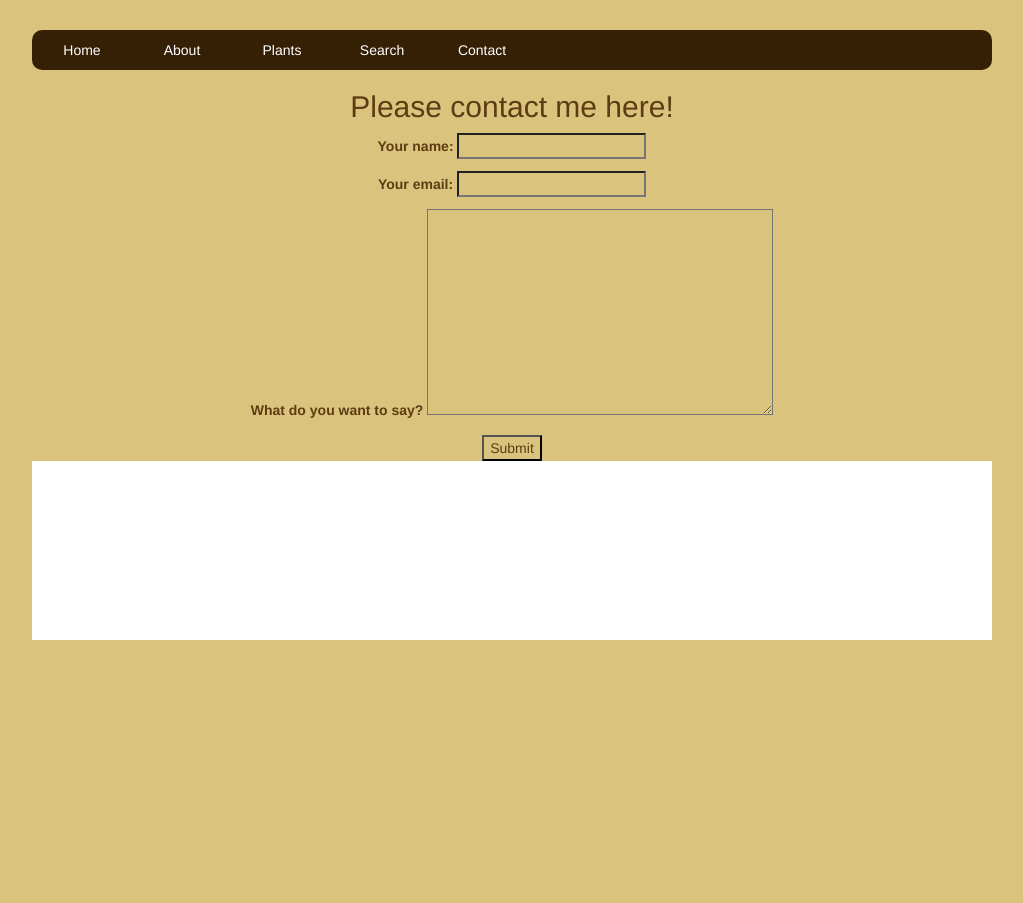
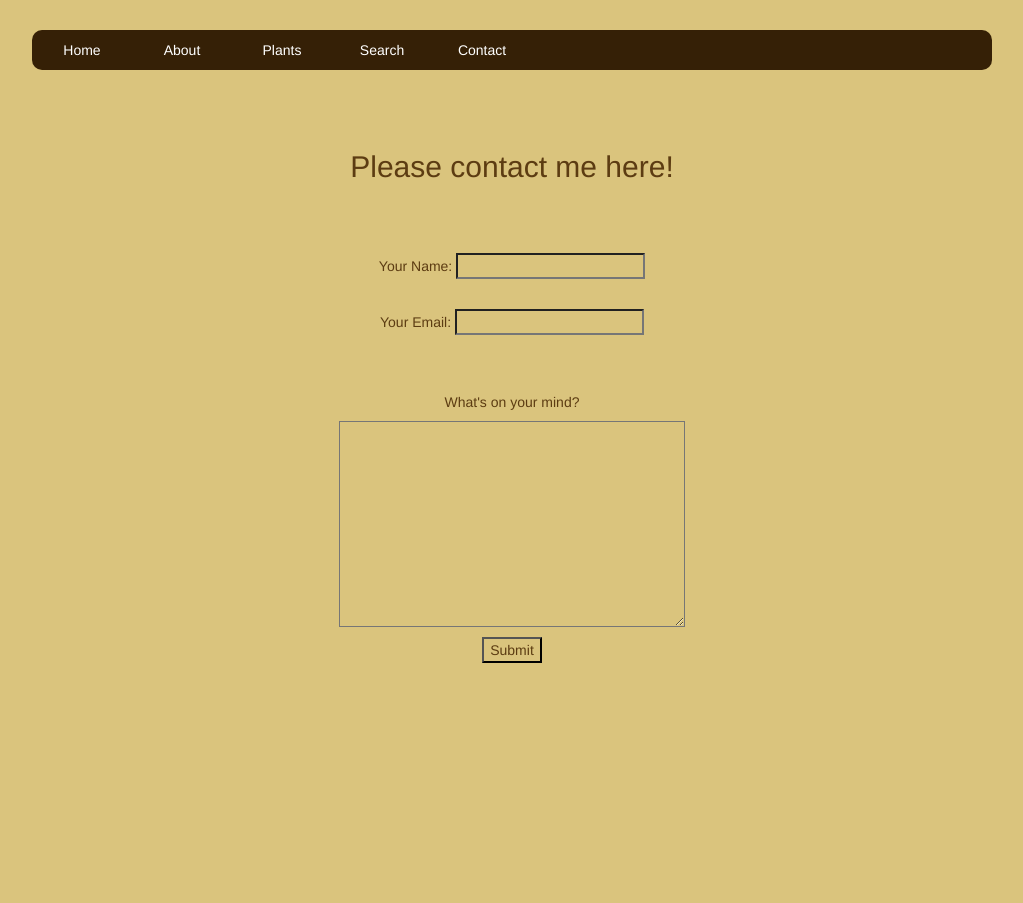
Before and after one commit to rebgrasshopper/SD-plant-animal-guide, a Django app: page /contact/ in a window 1280 px wide. Shown: the part 160-1063 px from the top of the page, without its empty margins (128-1151 px from the left). Before the commit the page ends 800 px from the top, so only its background shows below. Run offline with Django 3.2, Linux system fonts and the light colour scheme; some libraries are stand-ins or nearby versions.

Commit message:
styling contact form

```diff
--- a/guide/forms.py
+++ b/guide/forms.py
@@ -10,4 +10,4 @@
         super(ContactForm, self).__init__(*args, **kwargs)
         self.fields['contact_name'].label = "Your name:"
         self.fields['contact_email'].label = "Your email:"
-        self.fields['content'].label = "What do you want to say?"
+        self.fields['content'].label = "Comment:"
--- a/guide/templates/guide/contact.html
+++ b/guide/templates/guide/contact.html
@@ -2,14 +2,24 @@
 
     {% block content %}
     <div id='contact_title_div'>
+        <br /><br /><br />
         <h2>Please contact me here!</h2>
     </div>
 
     <div id='contact_form_div'>
         <form role='form' action="" method="post">
             {% csrf_token %}
-            {{ form.as_p }}
+            <div>
+                <br /><br /><br />
+                <p>Your Name: {{ form.contact_name }}</p>
+                <br />
+                <p> Your Email: {{ form.contact_email }}</p>
+                <br /><br />
+                <h5>What's on your mind?</h5>
+                <p>{{ form.content }}</p>
+            </div>
             <button type='submit'>Submit</button>
         </form>
+        <br /><br /><br /><br /><br /><br /><br /><br /><br /><br /><br /><br />
     </div>
     {% endblock %}
```
